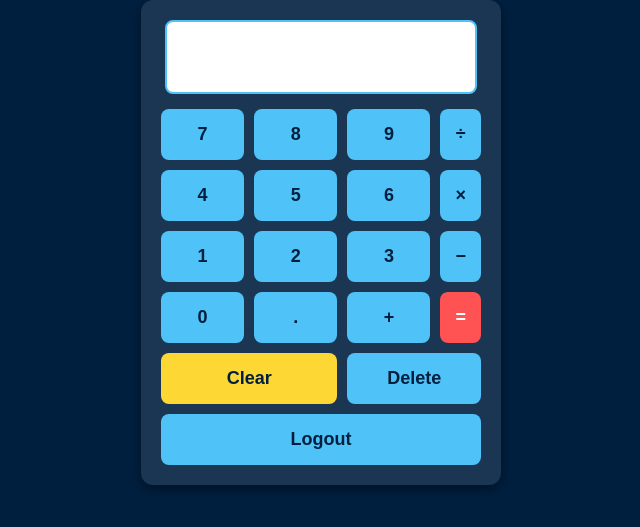
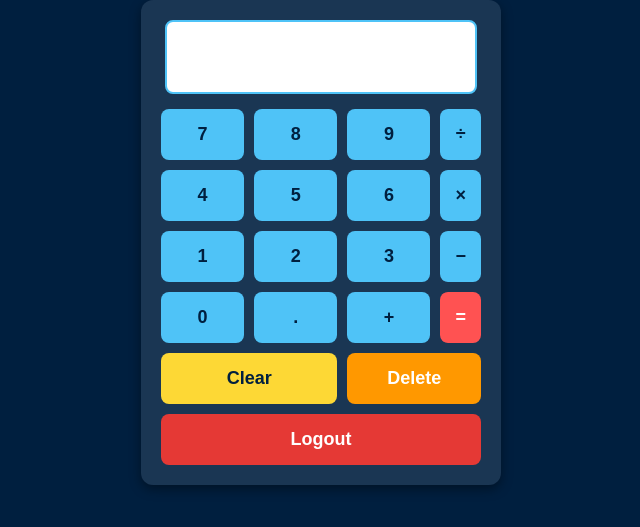
Before and after one commit to aljonjaymatas-code/PerWeb, a plain HTML site: page calculator.html in a window 1280 px wide. Shown: the part 191-718 px from the top of the page, without its empty margins (319-959 px from the left). Drawn offline with Linux system fonts and the light colour scheme.

Commit message:
Update calculator.css

```diff
--- a/calculator.css
+++ b/calculator.css
@@ -46,7 +46,7 @@ h2 {
 }
 
 button {
-    align-items: center;
+  align-items: center;
   padding: 15px;
   font-size: 18px;
   font-weight: bold;
@@ -72,7 +72,6 @@ button:hover {
   background: #d32f2f;
 }
 
-
 .clear {
   background: #fdd835;
   color: #001f3f;
@@ -82,3 +81,23 @@ button:hover {
 .clear:hover {
   background: #fbc02d;
 }
+
+.delete {
+  background: #ff9800; /* orange */
+  color: white;
+  font-weight: bold;
+}
+
+.delete:hover {
+  background: #ef6c00;
+}
+
+.logout {
+  background: #e53935;
+  color: white;
+  font-weight: bold;
+}
+
+.logout:hover {
+  background: #b71c1c;
+}
```
